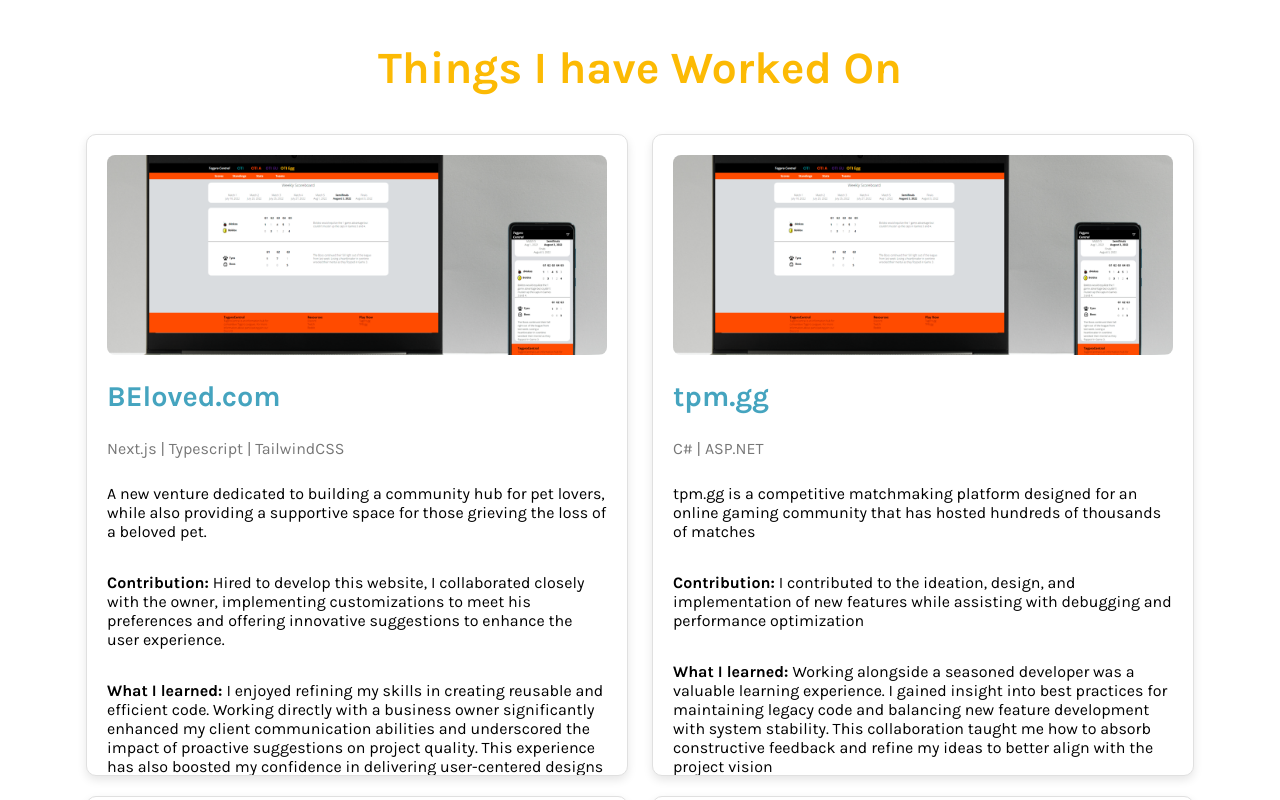
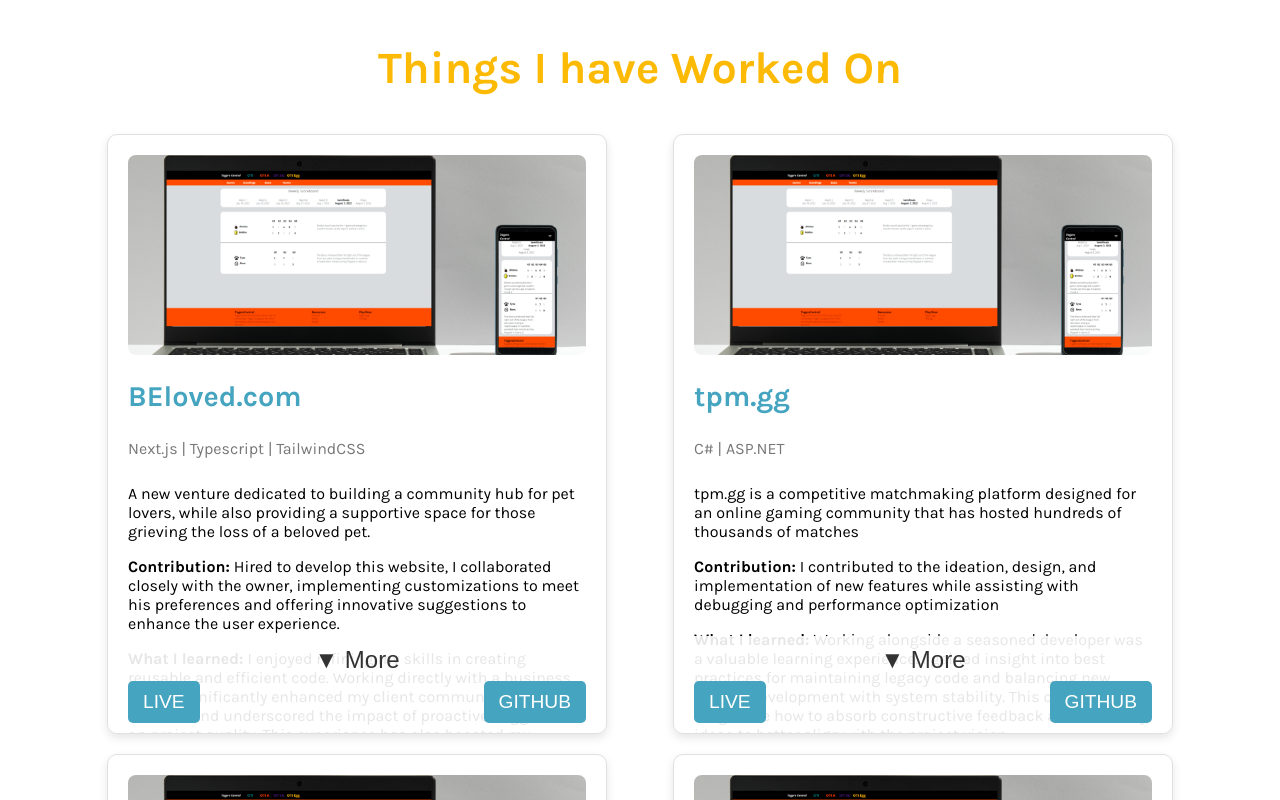
Before and after one commit to itsokthen/portfolio, a React (Vite) app: page / in a window 1280 px wide. Shown: the part 1120-1920 px from the top of the page. Built offline with nearby package versions, Linux system fonts and the light colour scheme.

Commit message:
project components have expanding button to show more content. TODO: more animations

```diff
--- a/src/App.css
+++ b/src/App.css
@@ -8,6 +8,7 @@
   padding: 0;
   margin: 0;
   font-family: "Karla", sans-serif;
+  box-sizing: border-box;
 }
 .wrapper {
   width: 90%;
--- a/src/ProjectComponent.module.css
+++ b/src/ProjectComponent.module.css
@@ -4,23 +4,22 @@
   border-radius: 10px;
   box-shadow: 0 4px 10px rgba(0, 0, 0, 0.1);
   padding: 20px;
-  transition: transform 0.2s, box-shadow 0.2s;
+  transition: max-height 0.5s ease-in-out, transform 0.2s, box-shadow 0.2s;
   min-height: 350px;
   max-height: 600px;
   display: flex;
   flex-direction: column;
-  max-width: 100%;
   max-width: 500px;
   overflow: hidden;
+  position: relative;
+  box-sizing: border-box;
 }
 
-.projectComponent:hover {
-  transform: translateY(-5px);
-  box-shadow: 0 6px 15px rgba(0, 0, 0, 0.15);
+.projectComponent.expanded {
+  max-height: 1000px;
 }
 
 .skill-image {
-  width: 100%;
   height: 200px;
   object-fit: cover;
   border-radius: 8px;
@@ -42,5 +41,59 @@
 
 .projectLinks {
   display: flex;
+  flex-direction: column;
+  align-items: center;
+  position: absolute;
+  bottom: 0;
+  left: 0;
+  width: 100%;
+  padding: 10px;
+  background: rgba(255, 255, 255, 0.9);
+  box-sizing: border-box;
+}
+
+.projectTextContainer {
+  margin-bottom: 60px;
+}
+
+.buttons {
+  display: flex;
   justify-content: space-between;
+  width: 100%;
+  margin-top: 5px;
 }
+
+.buttonContainer {
+  width: 100%;
+  display: flex;
+  justify-content: center;
+}
+.expandButton {
+  background: none;
+  border: none;
+  cursor: pointer;
+  font-size: 1.5rem;
+  color: #333;
+  animation: bobbing 1.5s infinite;
+  transform-origin: center;
+  transition: transform 0.3s;
+  width: 100%;
+}
+
+.expandButton.collapsed {
+  transform: rotate(0deg);
+}
+
+.expandButton.expanded {
+  transform: rotate(180deg);
+}
+
+@keyframes bobbing {
+  0%,
+  100% {
+    transform: translateY(0);
+  }
+  50% {
+    transform: translateY(-5px);
+  }
+}
--- a/src/components/ProjectComponent.jsx
+++ b/src/components/ProjectComponent.jsx
@@ -1,12 +1,22 @@
+import { useState } from "react";
 import PropTypes from "prop-types";
 import styles from "../ProjectComponent.module.css";
 
 export default function ProjectComponent(props) {
+  const [isExpanded, setIsExpanded] = useState(false);
+
+  const toggleExpand = () => setIsExpanded(!isExpanded);
+
   return (
-    <div className={styles.projectComponent}>
+    <div
+      className={`${styles.projectComponent} ${
+        isExpanded ? styles.expanded : ""
+      }`}
+    >
       <img src={props.img} alt="project" className={styles["skill-image"]} />
       <h3 className={styles.projectTitle}>{props.title}</h3>
       <p className={styles.projectTags}>{props.tags}</p>
+      <div className={styles.projectTextContainer}>
         <p>{props.description}</p>
         <p>
           <strong>Contribution: </strong>
@@ -16,7 +26,19 @@
           <strong>What I learned: </strong>
           {props.learned}
         </p>
+      </div>
       <div className={styles.projectLinks}>
+        <div className={styles.buttonContainer}>
+          <button
+            onClick={toggleExpand}
+            className={`${styles.expandButton} ${
+              isExpanded ? styles.expanded : styles.collapsed
+            }`}
+          >
+            {isExpanded ? "▲ Less" : "▼ More"}
+          </button>
+        </div>
+        <div className={styles.buttons}>
           {props.liveurl && (
             <a href={props.liveurl} target="_blank" rel="noopener noreferrer">
               <button className="button">Live</button>
@@ -27,6 +49,7 @@
               <button className="button">GitHub</button>
             </a>
           )}
+        </div>
       </div>
     </div>
   );
--- a/src/index.css
+++ b/src/index.css
@@ -29,6 +29,7 @@
   place-items: center;
   min-width: 320px;
   min-height: 100vh;
+  box-sizing: border-box;
 }
 
 h1 {
```
Lines whose indentation alone changed are shown as unchanged.
